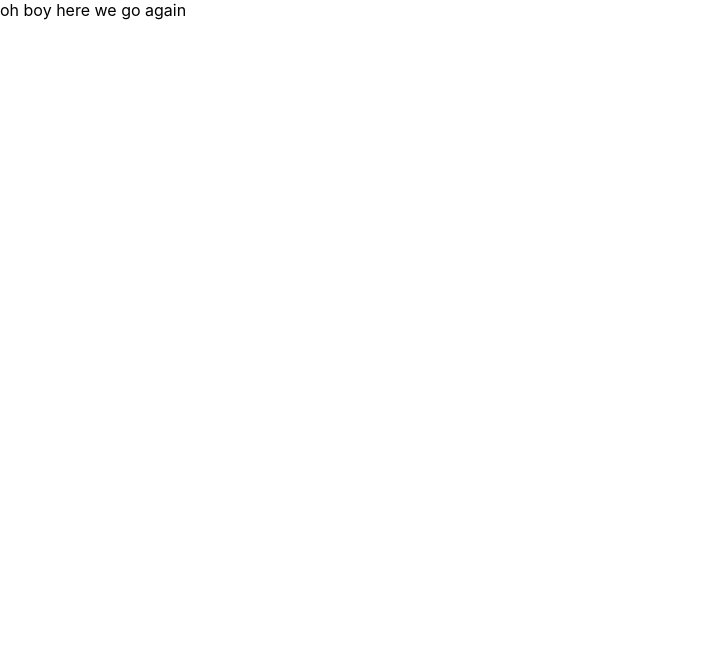
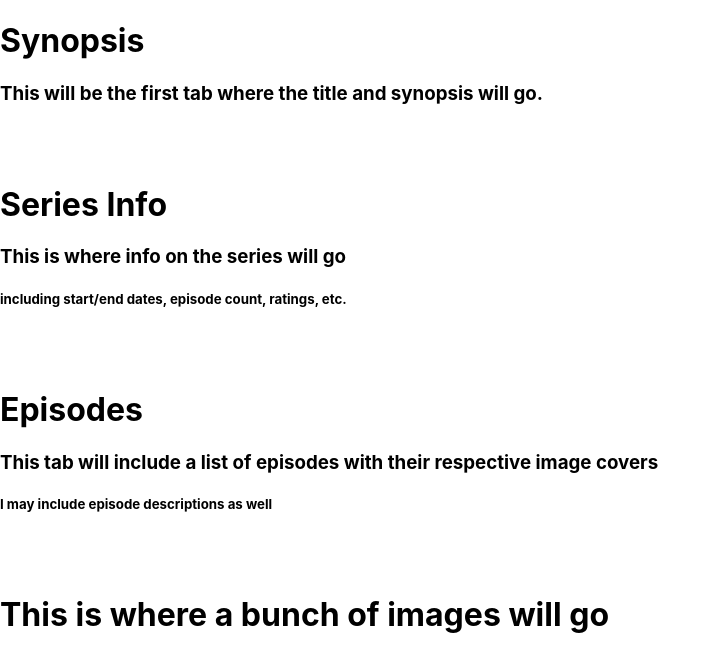
Before and after one commit to mraznick/api-ui-pattern-project, a React (Create React App) app in the folder project-6/: page / in a window 1280 px wide. Shown: the top 672 px of the page, without its empty margins (0-721 px from the left). Built offline with nearby package versions, Linux system fonts and the light colour scheme.

Commit message:
created pseudocode for what will go in each tab

```diff
--- a/project-6/src/App.js
+++ b/project-6/src/App.js
@@ -1,10 +1,29 @@
-import logo from './logo.svg';
-import './App.css';
+import Synopsis from "./Synopsis.jsx";
+import SeriesInfo from "./SeriesInfo.jsx";
+import Episodes from "./Episodes.jsx";
+import Gallery from "./Gallery.jsx";
 
 function App() {
   return (
     <div>
- oh boy here we go again
+      <div id="synopsis">
+        <Synopsis />
+      </div>
+      <br></br>
+      <br></br>
+      <div id="series-info">
+        <SeriesInfo />
+      </div>
+      <br></br>
+      <br></br>
+      <div id="episodes">
+        <Episodes />
+      </div>
+      <br></br>
+      <br></br>
+      <div id="gallery">
+        <Gallery />
+      </div>
     </div>
   );
 }
--- /dev/null
+++ b/project-6/src/Episodes.jsx
@@ -0,0 +1,11 @@
+const Episodes = () => {
+  return (
+    <div>
+      <h1>Episodes</h1>
+      <h3>This tab will include a list of episodes with their respective image covers</h3>
+      <h5>I may include episode descriptions as well</h5>
+    </div>
+  )
+}
+
+export default Episodes;
--- /dev/null
+++ b/project-6/src/Gallery.jsx
@@ -0,0 +1,9 @@
+const Gallery = () => {
+  return (
+    <div>
+      <h1>This is where a bunch of images will go</h1>
+    </div>
+  )
+}
+
+export default Gallery;
--- /dev/null
+++ b/project-6/src/SeriesInfo.jsx
@@ -0,0 +1,11 @@
+const SeriesInfo = () => {
+  return (
+    <div>
+      <h1>Series Info</h1>
+      <h3>This is where info on the series will go</h3>
+      <h5>including start/end dates, episode count, ratings, etc.</h5>
+    </div>
+  )
+}
+
+export default SeriesInfo;
--- /dev/null
+++ b/project-6/src/Synopsis.jsx
@@ -0,0 +1,10 @@
+const Synopsis = () => {
+  return (
+    <div>
+      <h1>Synopsis</h1>
+      <h3>This will be the first tab where the title and synopsis will go.</h3>
+    </div>
+  )
+};
+
+export default Synopsis;
```
